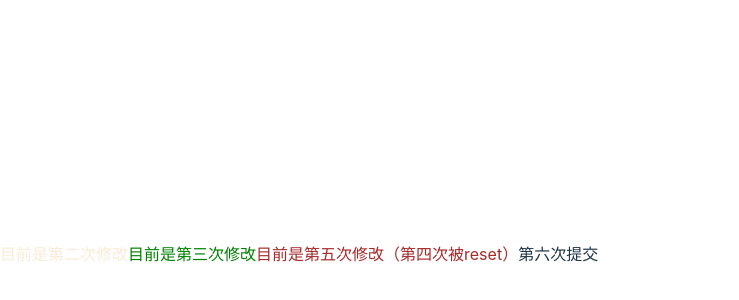
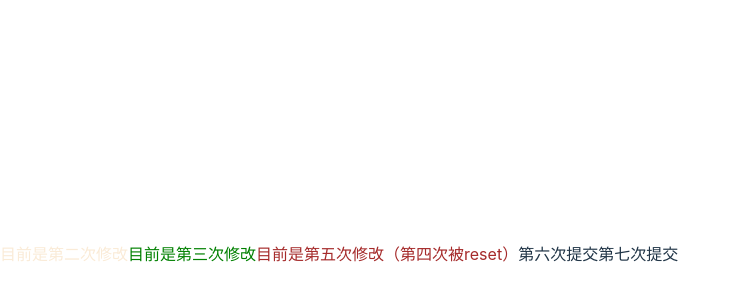
Before and after one commit to izz520/git_reset_revert, a React (Vite) app: page / in a window 1280 px wide. Shown: the part 146-446 px from the top of the page, without its empty margins (0-739 px from the left). Built offline with nearby package versions, Linux system fonts and the light colour scheme.

Commit message:
seven  submit

```diff
--- a/src/App.tsx
+++ b/src/App.tsx
@@ -11,6 +11,7 @@ function App() {
       <span className='three'>目前是第三次修改</span>
       <span className='five'>目前是第五次修改（第四次被reset）</span>
       <span>第六次提交</span>
+      <span>第七次提交</span>
     </div>
   )
 }
```
